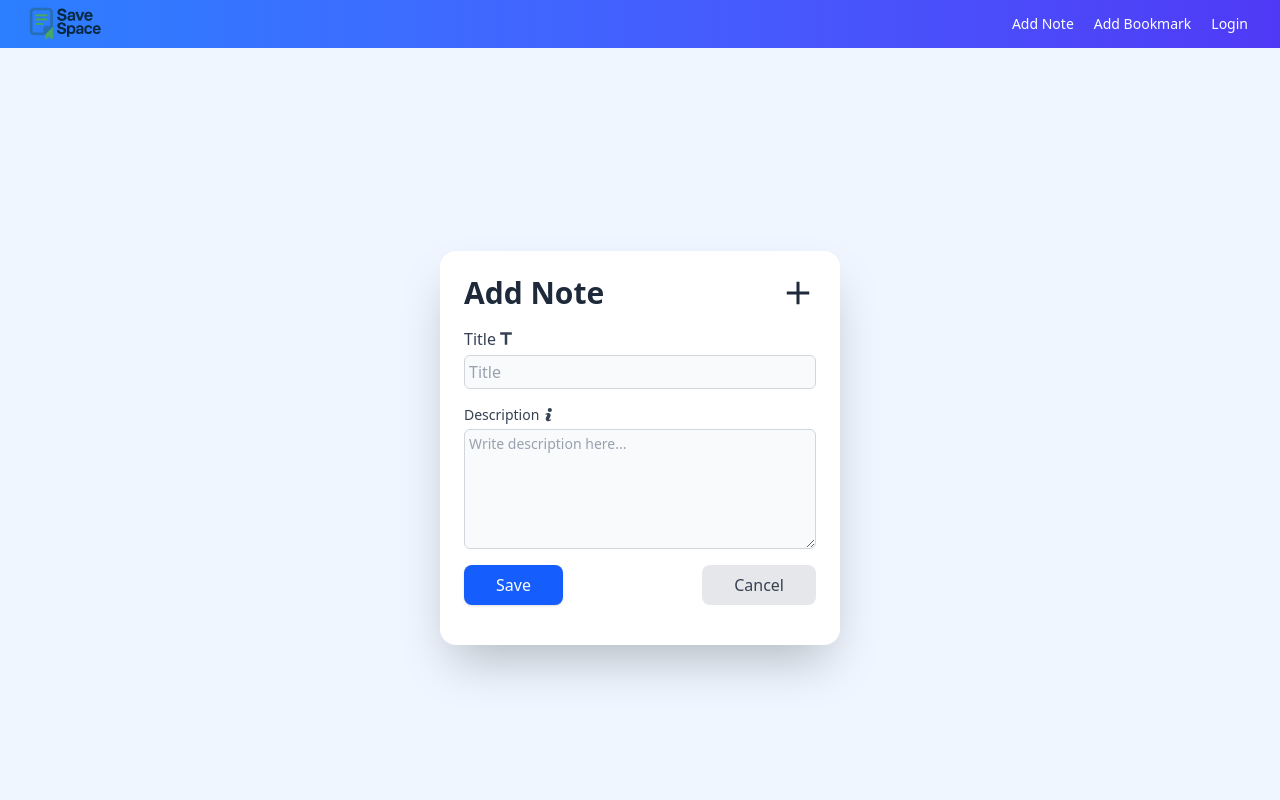
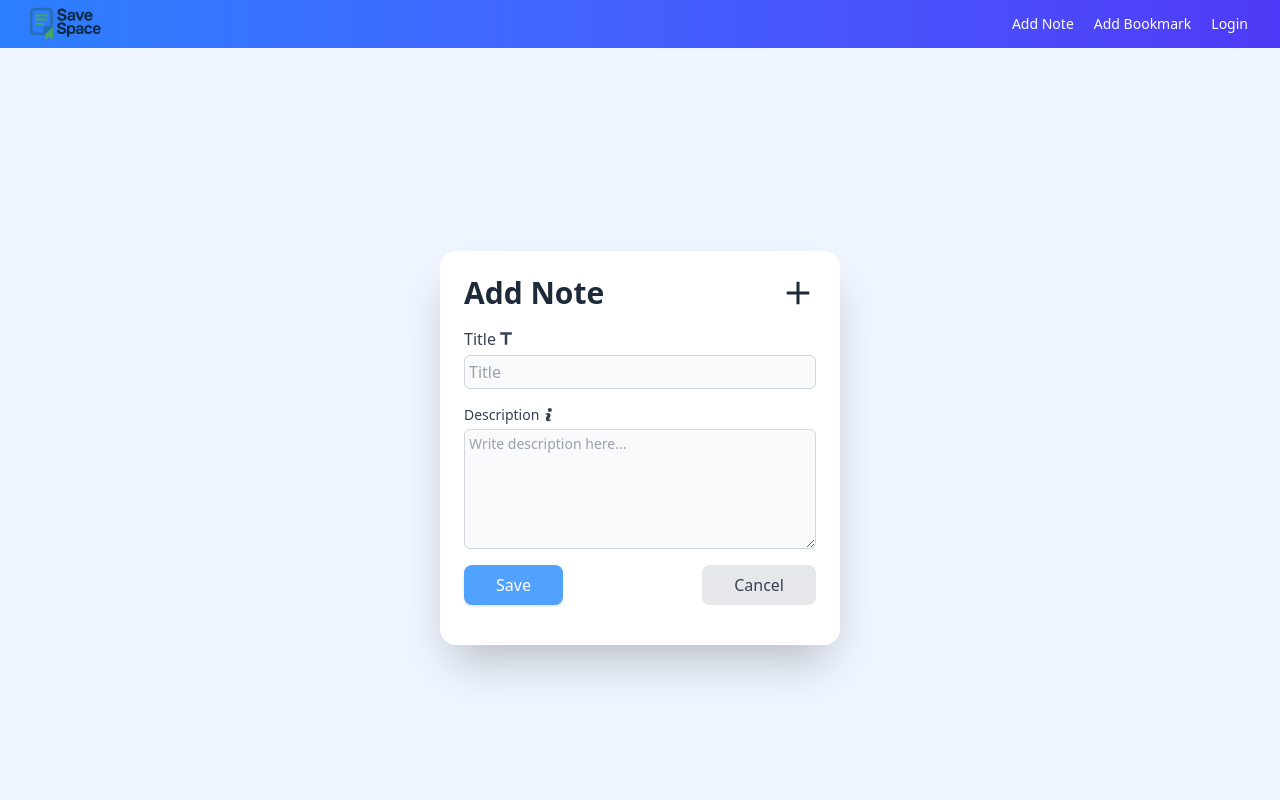
Before and after one commit to Dontizy/Savespace-fronend, a React (Vite) app: page /addnote in a window 1280 px wide. Shown: the top 800 px of the page. Built offline with nearby package versions, Linux system fonts and the light colour scheme.

Commit message:
I added zod validation to addnote form and file

```diff
--- a/package.json
+++ b/package.json
@@ -10,6 +10,7 @@
     "preview": "vite preview"
   },
   "dependencies": {
+    "@hookform/resolvers": "^5.2.2",
     "@tailwindcss/vite": "^4.1.13",
     "axios": "^1.11.0",
     "react": "^19.1.1",
@@ -19,6 +20,7 @@
     "react-router-dom": "^6.30.1",
     "sonner": "^2.0.7",
     "tailwindcss": "^4.1.13",
+    "zod": "^4.1.9",
     "zustand": "^5.0.8"
   },
   "devDependencies": {
--- a/src/components/AddNote.tsx
+++ b/src/components/AddNote.tsx
@@ -2,15 +2,22 @@ import { IoMdAdd } from "react-icons/io";
 import { MdOutlineTitle } from "react-icons/md";
 import { TiInfoLarge } from "react-icons/ti";
 import { useForm, type FieldValues} from "react-hook-form";
-
-interface noteData{
-    title:string;
-    description:string
-}
+import {z} from 'zod'
+import { zodResolver } from "@hookform/resolvers/zod";
 
 
+
+
+
+const schema = z.object({
+    title:z.string().min(1, "Title is required, field can't be empty!"),
+    description:z.string().min(1, "Description is required, field can't be empty!")
+})
+
+type noteData = z.infer<typeof schema>;
+
 function AddNote() {
-    const {register, handleSubmit, formState:{errors}}= useForm<noteData>()
+    const {register, handleSubmit, formState:{errors, isValid}}= useForm<noteData>({resolver:zodResolver(schema)})
 
     const onSubmitHandler = (data:FieldValues)=>{
         console.log(data)
@@ -31,18 +38,18 @@ function AddNote() {
             <form className="my-4" onSubmit={handleSubmit(onSubmitHandler)}>
                 <div className="flex flex-col gap-1">
                     <label htmlFor="title" className="text-sm md:text-base text-gray-700 font-medium flex items-center">Title <MdOutlineTitle  className="size-5" /></label>
-                    <input type="text" {...register("title",{required:true})} className="border border-gray-300 p-1 focus:border-blue-500 focus:ring focus:ring-blue-200 bg-gray-50 rounded-md placeholder:text-gray-400" name="title" id="title" placeholder="Title"/>
-                    {errors.title?.type === "required" && <p className="text-red-800 text-sm">Title can't be empty</p>}
+                    <input type="text" {...register("title")} className="border border-gray-300 p-1 focus:border-blue-500 focus:ring focus:ring-blue-200 bg-gray-50 rounded-md placeholder:text-gray-400" name="title" id="title" placeholder="Title"/>
+                    {errors.title && <p className="text-red-800 text-sm">{errors.title.message}</p>}
                 </div>
 
                 <div className="my-4 flex flex-col gap-1">
                     <label htmlFor="description" className="text-sm text-gray-700 font-medium flex items-center">Description <TiInfoLarge className="size-5" /></label>
-                    <textarea  {...register("description",{required:true})} placeholder="Write description here..." className="w-auto min-h-30 bg-gray-50 text-sm placeholder:text-gray-400 rounded-md border  border-gray-300 p-1 focus:border-blue-500 focus:ring focus:ring-blue-200"></textarea>
-                    {errors.description?.type === "required" && <p className="text-red-800 text-sm">Description can't be empty</p>}
+                    <textarea  {...register("description")} placeholder="Write description here..." className="w-auto min-h-30 bg-gray-50 text-sm placeholder:text-gray-400 rounded-md border  border-gray-300 p-1 focus:border-blue-500 focus:ring focus:ring-blue-200"></textarea>
+                    {errors.description && <p className="text-red-800 text-sm">{errors.description.message}</p>}
                 </div>
 
                 <div className="flex justify-between">
-                    <button type="submit" className="py-2 px-8 bg-blue-600 transition-all duration-0 hover:bg-blue-700 text-white rounded-lg shadow">Save</button>
+                    <button type="submit" disabled={!isValid}  className={`py-2 px-8 ${isValid ? 'bg-blue-600':'bg-blue-400'} transition-all duration-0 hover:bg-blue-700 text-white rounded-lg shadow`}>Save</button>
                     <button className="py-2 px-8 bg-gray-200 hover:bg-gray-300 text-gray-700 rounded-lg">Cancel</button>
                 </div>
             </form>
```
Also changed, not shown: 1 other file (tests, documents, lock files or other folders).
